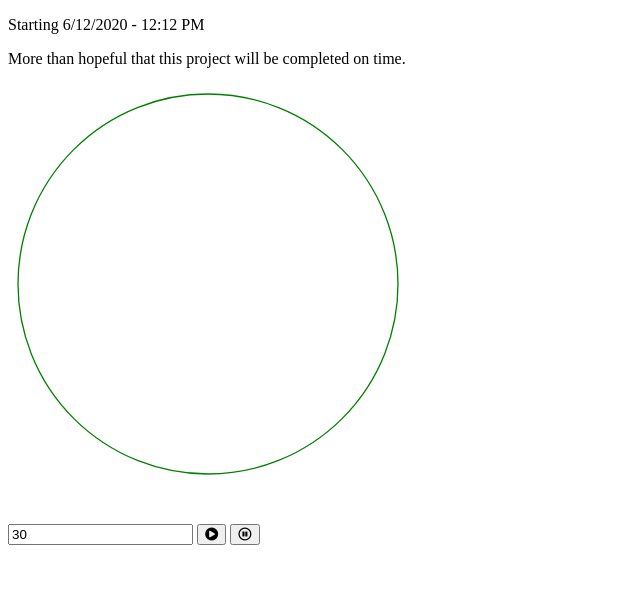
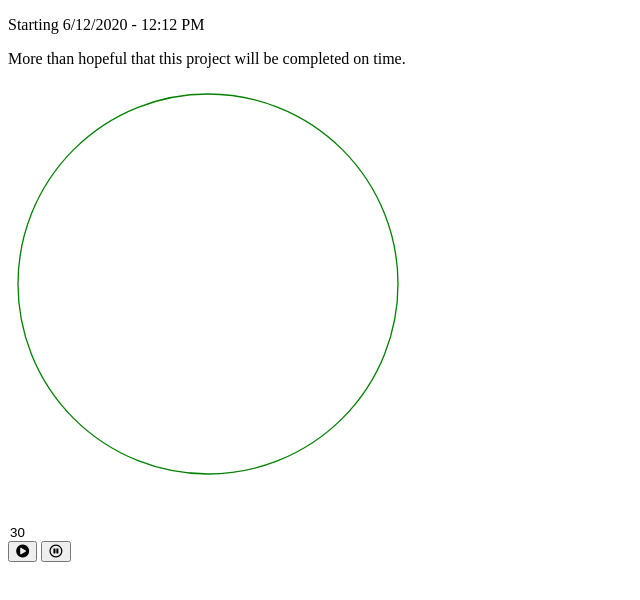
Before and after one commit to tamirazrab/jstimer, a plain HTML site: page index.html in a window 1280 px wide. Shown: the whole page, without its empty margins (0-640 px from the left). Drawn offline with Linux system fonts and the light colour scheme.

Commit message:
Final - done - just some styling remaining

```diff
--- a/index.html
+++ b/index.html
@@ -7,6 +7,7 @@
 			rel="stylesheet"
 			href="https://cdnjs.cloudflare.com/ajax/libs/font-awesome/5.13.1/css/all.min.css"
 		/>
+		<link rel="stylesheet" href="style.css" />
 		<title>Timer JS - Project</title>
 	</head>
 	<body>
--- /dev/null
+++ b/style.css
@@ -0,0 +1,10 @@
+.duration-input {
+	border: none;
+	display: block;
+	height: 170%;
+	width: 10%;
+}
+
+/* Some styling to be done until
+    I learn css for once seriously and properly.
+ */
```
